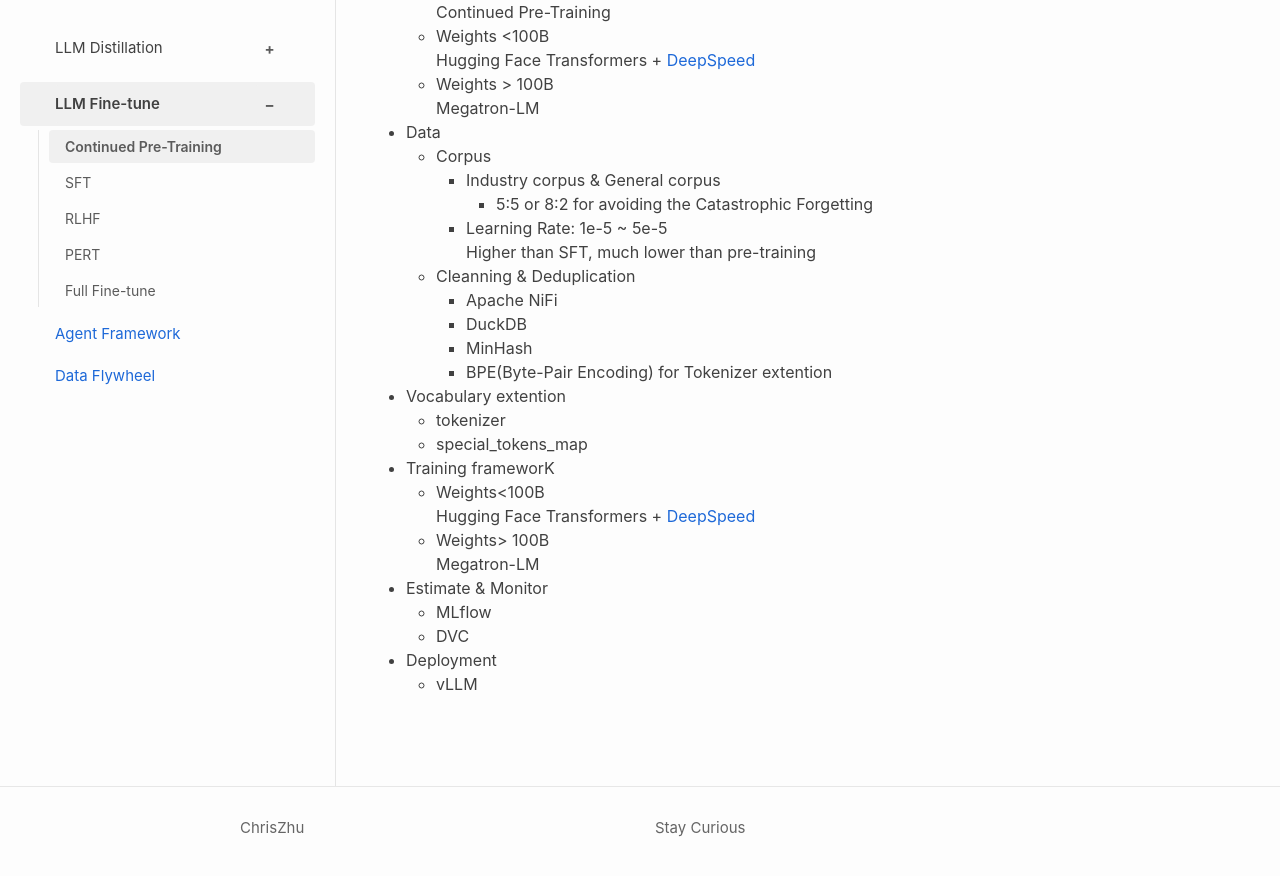
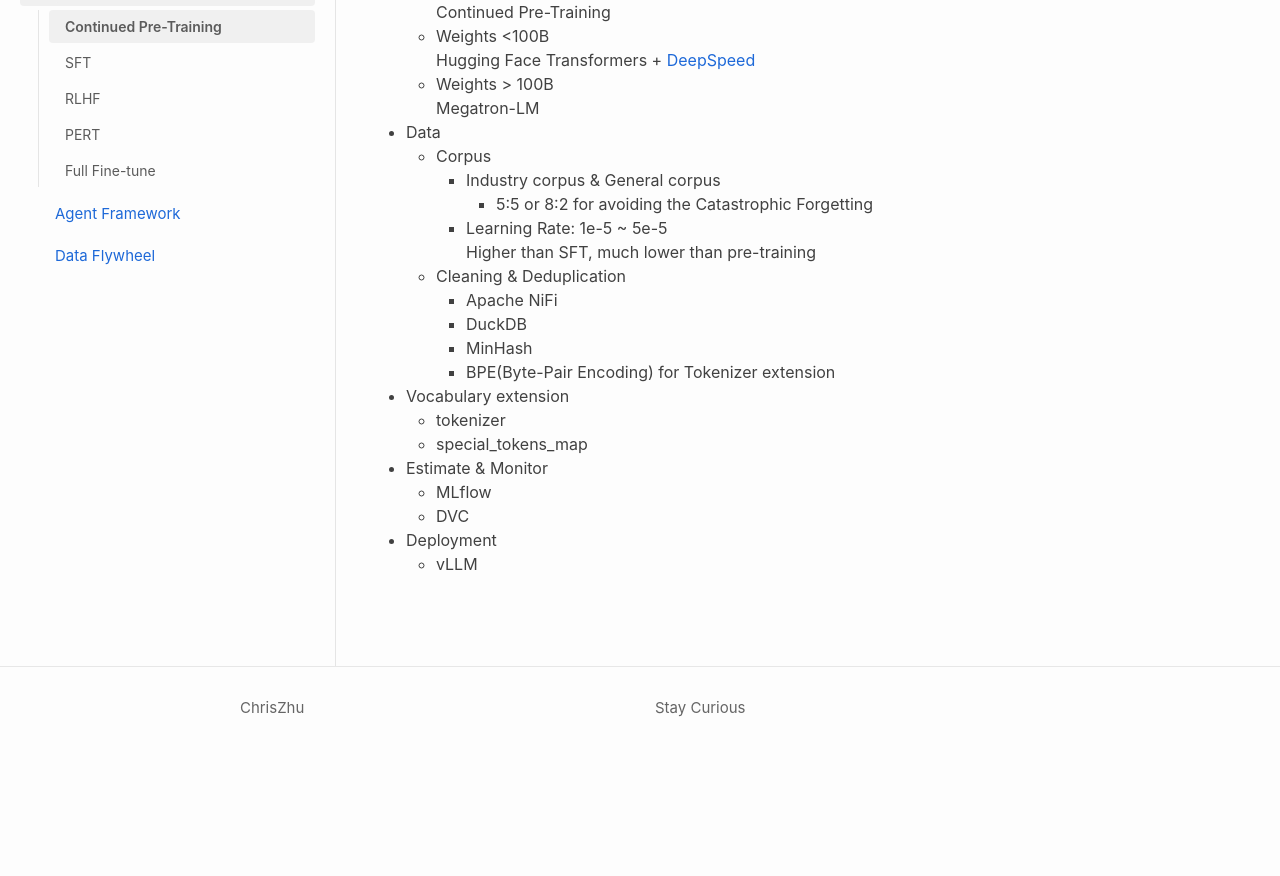
Before and after one commit to ChrisZhu2050/chriszhu2050.github.io, a Jekyll site: the page built from docs/llm-fine-tune-cpt.md, in a window 1280 px wide and 900 px high, scrolled down 325 px. Shown: the top 876 px of the window. Built offline with Jekyll 4.4.1, drawn with Linux system fonts in a browser that asks for light colours; nearby versions of some CDN libraries; after the commit the page ends 1105 px from its top, so only the background shows below that.

Commit message:
Update llm-fine-tune-cpt.md

```diff
--- a/docs/llm-fine-tune-cpt.md
+++ b/docs/llm-fine-tune-cpt.md
@@ -20,21 +20,15 @@ title: "Continued Pre-Training"
             - 5:5 or 8:2 for avoiding the Catastrophic Forgetting
         - Learning Rate: 1e-5 ~ 5e-5
             Higher than SFT, much lower than pre-training
-    - Cleanning & Deduplication
+    - Cleaning & Deduplication
         - Apache NiFi
         - DuckDB
         - MinHash
-        - BPE(Byte-Pair Encoding) for Tokenizer extention
+        - BPE(Byte-Pair Encoding) for Tokenizer extension
 
-- Vocabulary extention
+- Vocabulary extension
     - tokenizer
     - special_tokens_map
-
-- Training frameworK
-    - Weights\<100B
-        Hugging Face Transformers + [DeepSpeed](https://github.com/deepspeedai/DeepSpeed)
-    - Weights\> 100B
-        Megatron-LM
 
 - Estimate & Monitor
     - MLflow
```
